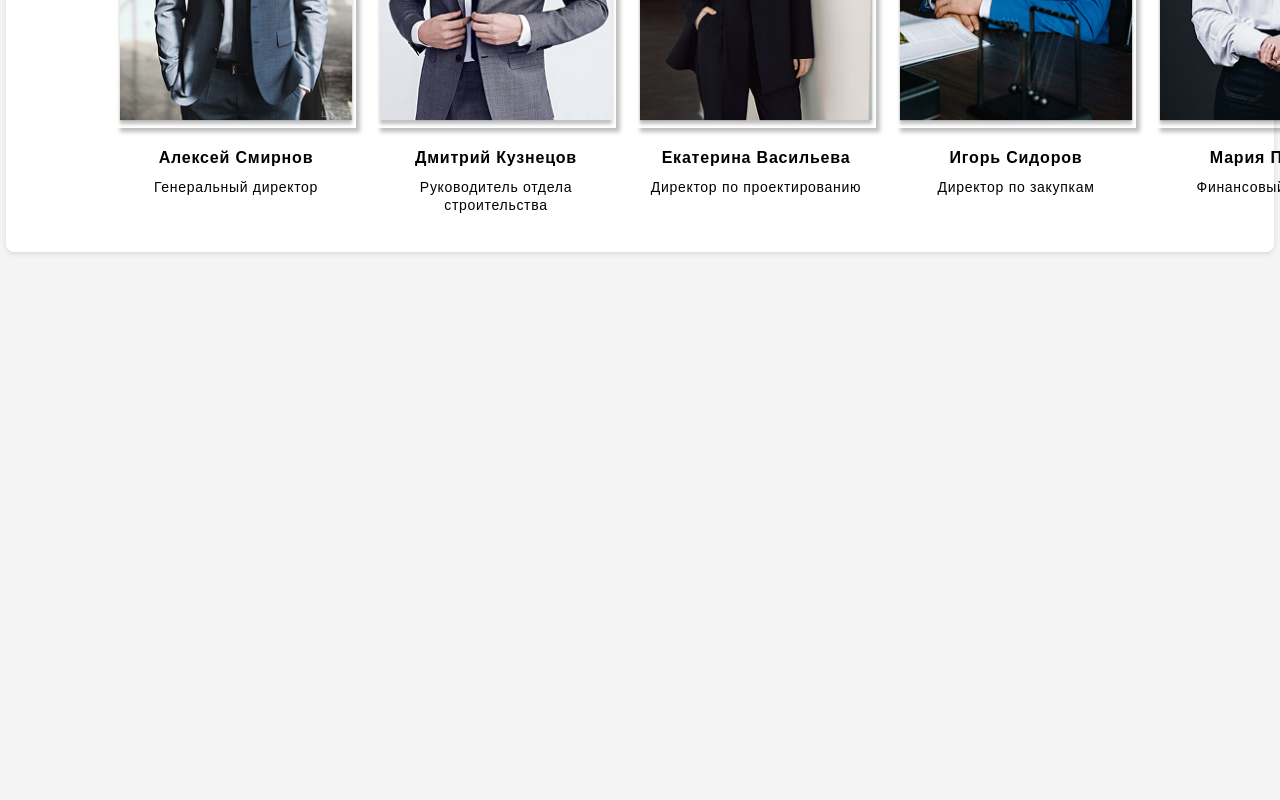
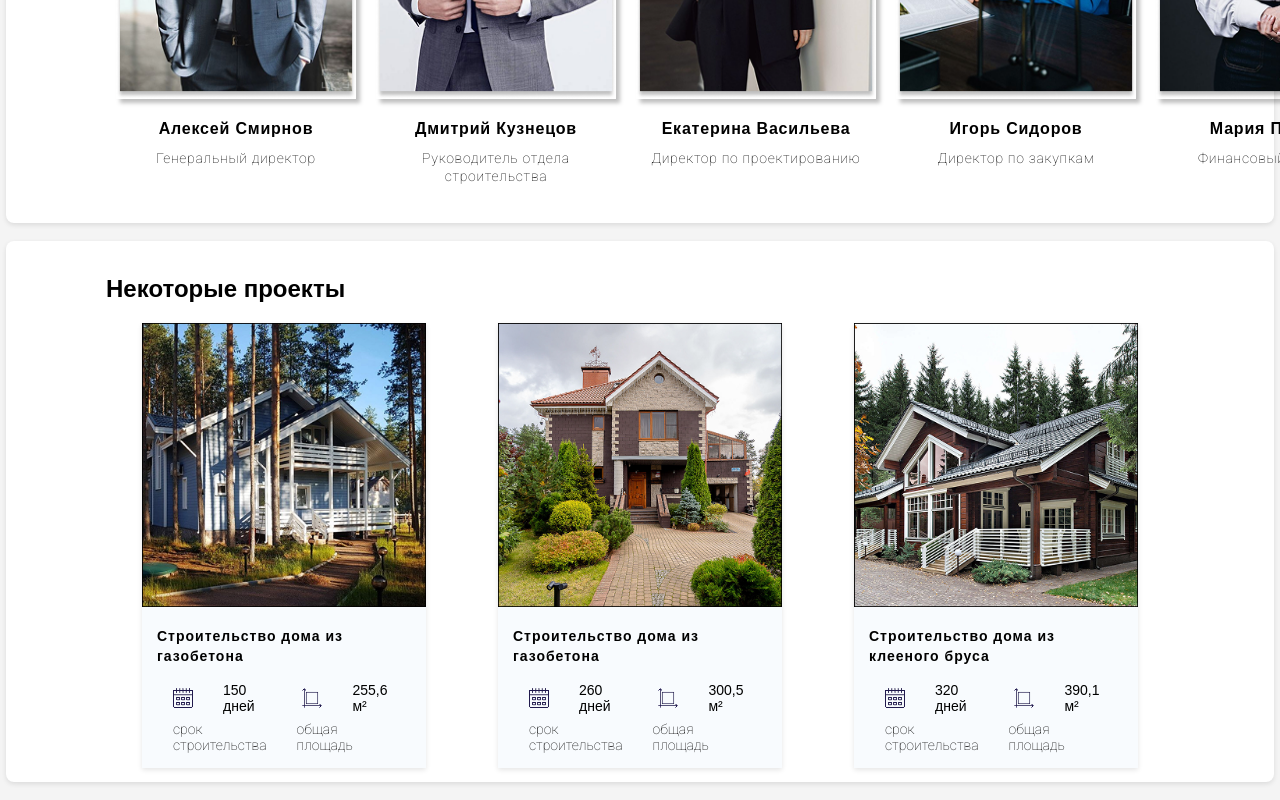
Before and after one commit to BodiulEkaterina/Web_Bodiul_324, a plain HTML site: page about.html in a window 1280 px wide. Shown: the part 859-1659 px from the top of the page. Before the commit the page ends 1129 px from the top, so only its background shows below. Drawn offline with Linux system fonts and the light colour scheme.

Commit message:
некоторые проекты

```diff
--- a/about.html
+++ b/about.html
@@ -5,6 +5,8 @@
     <meta name="viewport" content="width=device-width, initial-scale=1.0">
     <title>Last Stroy | О нас</title>
     <link rel="stylesheet" href="src\css\styles_about.css">
+    <link href="https://fonts.googleapis.com/css2?family=Roboto:wght@100&display=swap" rel="stylesheet">
+
 </head>
 <body>
 
@@ -37,7 +39,7 @@
 
         <section id="team">
             <h2>Наши руководители</h2>
-            <div class="team-container"> <!-- Обертка для членов команды -->
+            <div class="team-container">
                 <div class="team-m">
                     <img src="src/img/team-m1.png" alt="Член команды 1">
                     <h3>Алексей Смирнов</h3>
@@ -66,6 +68,80 @@
             </div>
         </section>
 
+        <div class="projects-container">
+            <h2>Некоторые проекты</h2>
+            <section id="proj">
+                <div class="project">
+                    <img src="src/img/Д-227.png" alt="Строительство дома" class="project-image">
+                    <div class="info">
+                        <div class="info-s">
+                            <h3>Строительство дома из газобетона</h3>
+                        </div>
+                        <div class="details">
+                            <div class="detail-item">
+                                <img class="icon" src="src/icons/календарь.png" alt="Срок строительства">
+                                <span class="icon-txt">150 дней</span>
+                            </div>
+                            <div class="detail-item">
+                                <img class="icon" src="src/icons/площадь.png" alt="Общая площадь">
+                                <span class="icon-txt">255,6 м²</span>
+                            </div>
+                        </div>
+                        <div class="labels">
+                            <span class="label">срок строительства</span>
+                            <span class="label">общая площадь</span>
+                        </div>
+                    </div>
+                </div>
+
+                <div class="project">
+                    <img src="src/img/Д-229.png" alt="Строительство дома" class="project-image">
+                    <div class="info">
+                        <div class="info-s">
+                            <h3>Строительство дома из газобетона</h3>
+                        </div>
+                        <div class="details">
+                            <div class="detail-item">
+                                <img class="icon" src="src/icons/календарь.png" alt="Срок строительства">
+                                <span class="icon-txt">260 дней</span>
+                            </div>
+                            <div class="detail-item">
+                                <img class="icon" src="src/icons/площадь.png" alt="Общая площадь">
+                                <span class="icon-txt">300,5 м²</span>
+                            </div>
+                        </div>
+                        <div class="labels">
+                            <span class="label">срок строительства</span>
+                            <span class="label">общая площадь</span>
+                        </div>
+                    </div>
+                </div>
+
+                <div class="project">
+                    <img src="src/img/Д-226.png" alt="Строительство дома" class="project-image">
+                    <div class="info">
+                        <div class="info-s">
+                            <h3>Строительство дома из клееного бруса</h3>
+                        </div>
+                        <div class="details">
+                            <div class="detail-item">
+                                <img class="icon" src="src/icons/календарь.png" alt="Срок строительства">
+                                <span class="icon-txt">320 дней</span>
+                            </div>
+                            <div class="detail-item">
+                                <img class="icon" src="src/icons/площадь.png" alt="Общая площадь">
+                                <span class="icon-txt">390,1 м²</span>
+                            </div>
+                        </div>
+                        <div class="labels">
+                            <span class="label">срок строительства</span>
+                            <span class="label">общая площадь</span>
+                        </div>
+                    </div>
+                </div>
+            </section>
+        </div>
+
 
 
     </main>
--- a/src/css/styles_about.css
+++ b/src/css/styles_about.css
@@ -2,25 +2,12 @@ body {
     font-family: Arial, sans-serif;
     background-color: #f4f4f4;
     color: #333;
-    margin: 0; /* Сброс отступов */
-    padding: 0; /* Сброс внутренних отступов */
+    margin: 0;
+    padding: 0;
 }
 
 main {
-    padding-top: 60px; /* Добавьте отступ, чтобы контент не перекрывался шапкой */
-}
-
-h2 {
-    font-family: 'Arial';
-    font-style: normal;
-    font-weight: 700;
-    font-size: 24px;
-    line-height: 30px;
-    display: flex;
-    align-items: center;
-    letter-spacing: 0.05em;
-    color: #000000;
-    margin-bottom: 10px;
+    padding-top: 60px;
 }
 
 /* ШАПКА */
@@ -34,10 +21,10 @@ h2 {
     justify-content: center;
     align-items: center;
     width: 100%;
-    position: fixed; /* Делаем шапку фиксированной */
-    top: 0; /* Устанавливаем шапку в верхнюю часть страницы */
-    left: 0; /* Устанавливаем шапку к левому краю */
-    z-index: 1000; /* Убедитесь, что шапка находится выше других элементов */
+    position: fixed;
+    top: 0;
+    left: 0;
+    z-index: 1000;
 }
 
 .logo {
@@ -99,12 +86,25 @@ h2 {
     box-shadow: 0 2px 5px rgba(0, 0, 0, 0.1);
 }
 
+#about h2 {
+    font-family: 'Arial';
+    font-style: normal;
+    font-weight: 700;
+    font-size: 24px;
+    line-height: 30px;
+    display: flex;
+    align-items: center;
+    letter-spacing: 0.05em;
+    color: #000000;
+    margin-bottom: 10px;
+}
+
 #about p {
     margin-top: 10px;
     font-family: 'Arial';
     font-style: normal;
     font-weight: 400;
-    font-size: 16px;
+    font-size: 14px;
     line-height: 25px;
     display: flex;
     align-items: center;
@@ -122,22 +122,22 @@ h2 {
 }
 
 .team-container {
-    display: flex; /* Используем flexbox для выстраивания членов команды */
-    justify-content: space-between; /* Распределяем пространство между элементами */
+    display: flex;
+    justify-content: space-between;
 }
 
 .team-m {
-    width: 30%; /* Задаем ширину для каждого элемента */
+    width: 30%;
     text-align: center;
-    margin: 10px; /* Отступы между элементами */
+    margin: 10px;
 }
 
 #team h2 {
     font-family: 'Arial';
     font-weight: 700;
-    font-size: 24px; /* Увеличиваем размер заголовка */
+    font-size: 24px;
     color: #000000;
-    margin-bottom: 20px; /* Отступ снизу для заголовка */
+    margin-bottom: 20px;
 }
 
 #team img {
@@ -158,10 +158,106 @@ h2 {
 
 #team p {
     margin-top: 10px;
-    font-family: 'Arial';
     font-weight: 400;
     font-size: 14px;
     line-height: 18px;
     letter-spacing: 0.05em;
     color: #000000;
+    font-family: 'Roboto', sans-serif;
+    font-weight: 100;
 }
+
+/* Некоторые проекты */
+.projects-container {
+    margin: 18px 6px;
+    padding: 14px 100px;
+    background: #ffffff;
+    border-radius: 8px;
+    box-shadow: 0 2px 5px rgba(0, 0, 0, 0.1);
+}
+
+.projects-container h2 {
+    font-family: 'Arial';
+    font-weight: 700;
+    font-size: 24px;
+    color: #000000;
+    margin-bottom: 20px;
+}
+
+#proj {
+    display: flex;
+    flex-wrap: nowrap;
+}
+
+.project {
+    width: 400px;
+    margin: 0 36px;
+    background-color: #F8FBFE;
+    box-shadow: 0 2px 5px rgba(0, 0, 0, 0.1);
+    overflow: hidden;
+}
+
+.project-image {
+    width: 100%;
+    height: auto;
+}
+
+.info {
+    padding: 15px;
+}
+
+.info-s {
+    align-items: center;
+    justify-items: center;
+}
+
+.info-s h3 {
+    font-size: 14px;
+    color: #000000;
+    font-style: normal;
+    margin: 0 0 16px 0;
+    padding-left: px;
+    letter-spacing: 1px;
+    font-family: 'Arial';
+    font-weight: 700;
+    line-height: 20px;
+}
+
+.details {
+    display: flex;
+    justify-content: space-between;
+    margin-bottom: 5px;
+}
+
+.detail-item {
+    display: flex;
+    align-items: center;
+    margin-bottom: 2px;
+    padding: 0 16px 0 16px;
+}
+
+.icon {
+    width: 20px;
+    height: 20px;
+    margin-right: 30px;
+
+}
+
+.icon-txt {
+    font-size: 14px;
+    color: #000000;
+}
+
+.labels {
+    padding: 0 16px 0 16px;
+    display: flex;
+    justify-content: space-between;
+
+}
+
+.label {
+    font-family: 'Roboto', sans-serif;
+    font-weight: 100;
+    font-size: 14px;
+    color: #000000;
+}
```
Also changed, not shown: src/icons/календарь.png (added), src/icons/площадь.png (added), src/img/Д-226.png (added), src/img/Д-227.png (added), src/img/Д-229.png (added).
